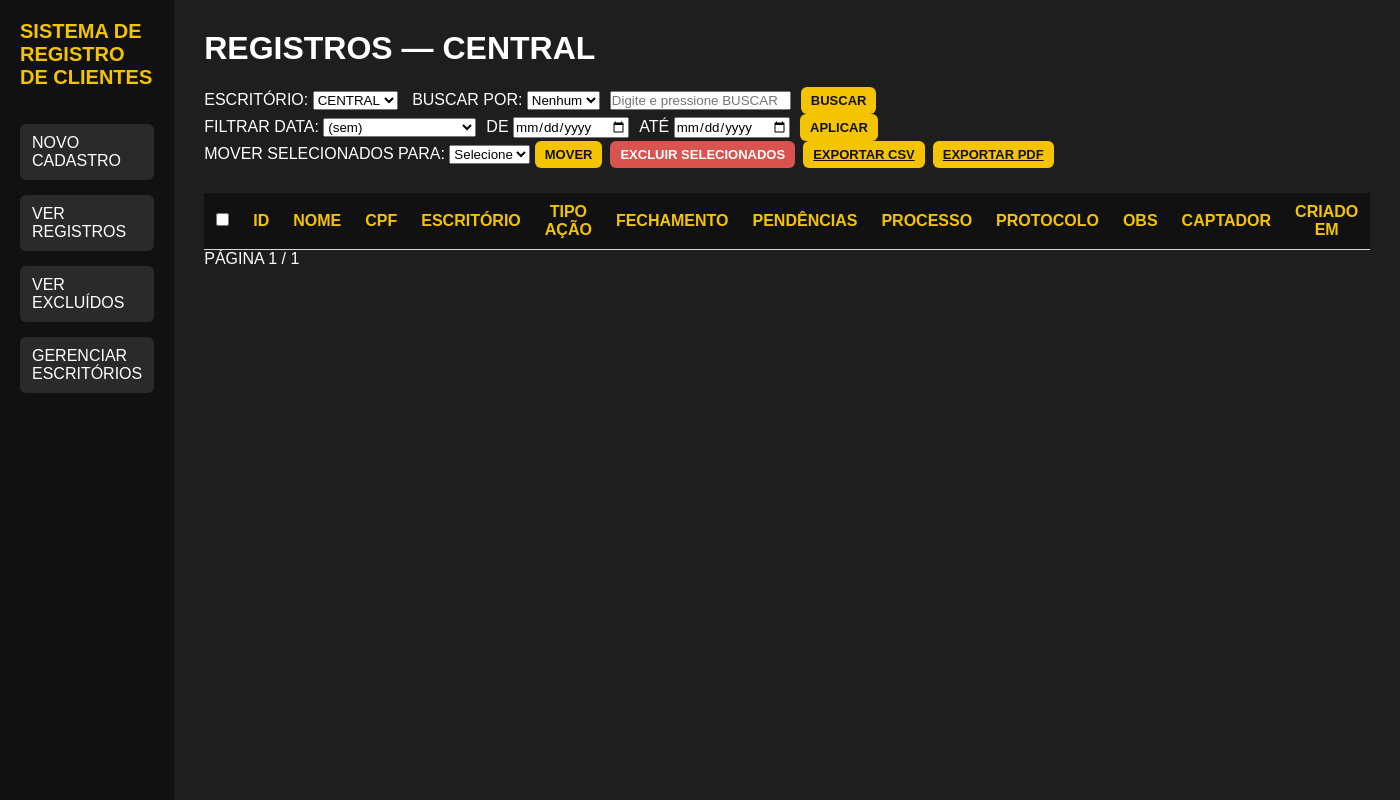
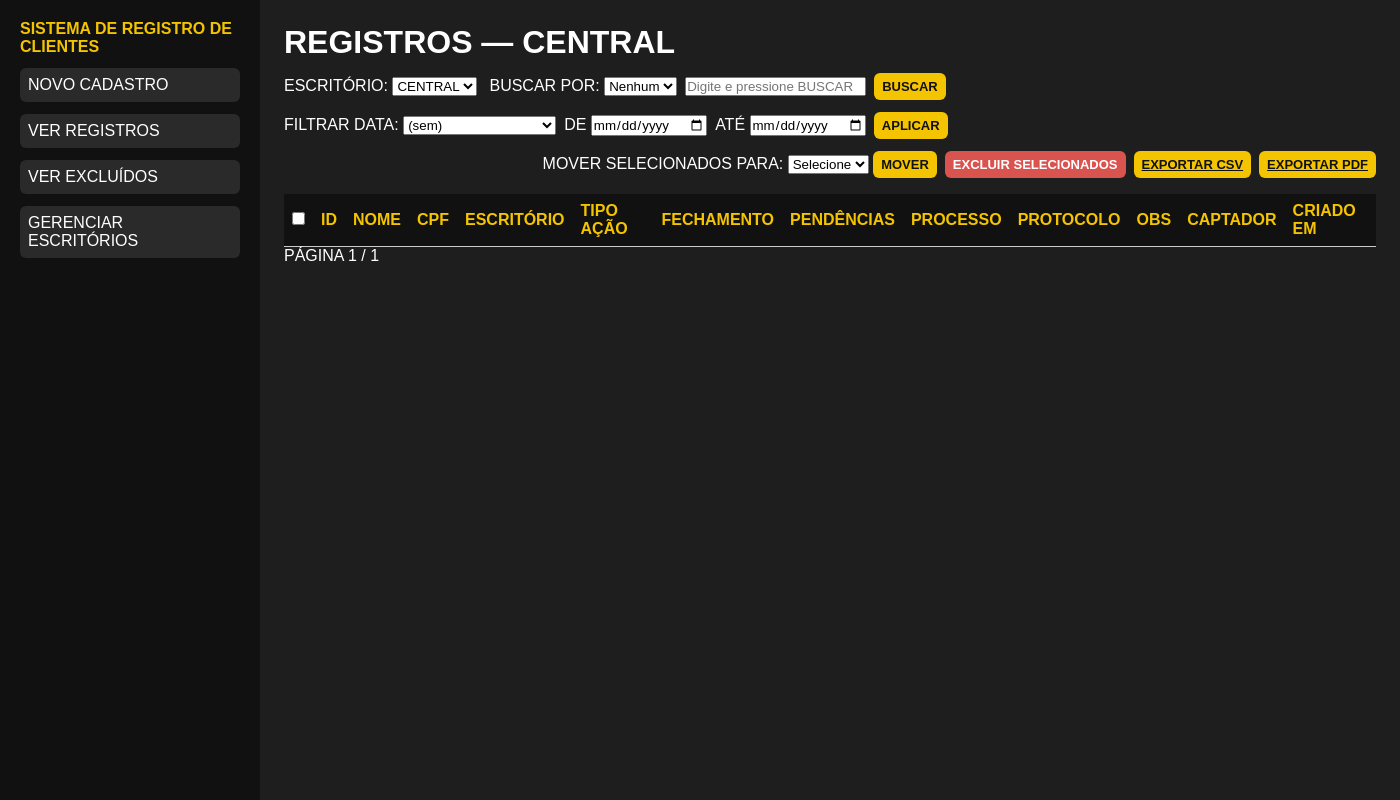
Before and after one commit to bponedev/REGISTRO-DE-CLIENTES, a Flask app: page /table in a window 1400 px wide. Run offline with Flask 3, Linux system fonts and the light colour scheme; data that the repository does not hold is empty.

Commit message:
Update style.css

```diff
--- a/static/style.css
+++ b/static/style.css
@@ -1,242 +1,37 @@
-/* ===============================
-   PALETA PRINCIPAL DO SISTEMA
-   =============================== */
-:root {
-  --black: #111;
-  --dark-gray: #1e1e1e;
-  --gray: #2a2a2a;
-  --light-gray: #d9d9d9;
-  --yellow: #f5c400;
-  --yellow-hover: #d9ab00;
-  --white: #fff;
+:root{
+  --black:#111;
+  --dark-gray:#1e1e1e;
+  --gray:#2a2a2a;
+  --light-gray:#d9d9d9;
+  --yellow:#f5c400;
+  --yellow-hover:#d9ab00;
+  --white:#fff;
 }
 
-/* ===============================
-   RESET BÁSICO
-   =============================== */
-* {
-  margin: 0;
-  padding: 0;
-  box-sizing: border-box;
-  font-family: Arial, sans-serif;
-}
-
-body {
-  background: var(--dark-gray);
-  color: var(--white);
-}
-
-/* ===============================
-   LAYOUT GERAL
-   =============================== */
-.container {
-  display: flex;
-  min-height: 100vh;
-}
-
-/* ===============================
-   SIDEBAR
-   =============================== */
-.sidebar {
-  width: 260px;
-  background: var(--black);
-  padding: 20px;
-  display: flex;
-  flex-direction: column;
-  gap: 15px;
-}
-
-.sidebar .brand {
-  font-size: 20px;
-  font-weight: bold;
-  color: var(--yellow);
-  margin-bottom: 20px;
-  display: block;
-}
-
-.sidebar a {
-  color: var(--white);
-  text-decoration: none;
-  padding: 10px 12px;
-  border-radius: 6px;
-  background: var(--gray);
-  transition: 0.2s;
-}
-
-.sidebar a:hover {
-  background: var(--yellow);
-  color: var(--black);
-}
-
-/* ===============================
-   ÁREA PRINCIPAL
-   =============================== */
-.main {
-  flex: 1;
-  padding: 30px;
-}
-
-/* ===============================
-   CARDS
-   =============================== */
-.card {
-  background: var(--gray);
-  padding: 25px;
-  border-radius: 10px;
-  box-shadow: 0 0 10px #0004;
-}
-
-h1 {
-  margin-bottom: 20px;
-}
-
-/* ===============================
-   FORMULÁRIOS
-   =============================== */
-.field {
-  display: block;
-  margin-bottom: 15px;
-}
-
-.field input,
-.field select,
-.field textarea {
-  width: 100%;
-  padding: 10px;
-  border-radius: 6px;
-  margin-top: 5px;
-  border: none;
-  background: var(--light-gray);
-  color: var(--black);
-}
-
-.btn {
-  background: var(--yellow);
-  color: var(--black);
-  padding: 14px 18px;
-  border: none;
-  border-radius: 6px;
-  cursor: pointer;
-  font-weight: bold;
-  transition: 0.2s;
-}
-
-.btn:hover {
-  background: var(--yellow-hover);
-}
-
-/* Botões menores */
-.btn-small {
-  background: var(--yellow);
-  color: var(--black);
-  padding: 6px 10px;
-  border: none;
-  border-radius: 6px;
-  cursor: pointer;
-  font-weight: bold;
-  transition: 0.2s;
-  font-size: 13px;
-}
-
-.btn-small:hover {
-  background: var(--yellow-hover);
-}
-
-.btn-small.danger {
-  background: #d9534f;
-  color: white;
-}
-
-.btn-small.danger:hover {
-  background: #b64642;
-}
-
-.danger {
-  background: #d9534f !important;
-  color: white !important;
-}
-
-.danger:hover {
-  background: #b64642 !important;
-}
-
-/* ===============================
-   TABELAS
-   =============================== */
-table {
-  width: 100%;
-  border-collapse: collapse;
-  margin-top: 25px;
-}
-
-table th,
-table td {
-  padding: 10px 12px;
-  border-bottom: 1px solid var(--light-gray);
-}
-
-table th {
-  background: var(--black);
-  color: var(--yellow);
-}
-
-table tr:hover {
-  background: #ffffff0d;
-}
-
-/* ===============================
-   FLASH MESSAGES
-   =============================== */
-.flash-container {
-  margin-bottom: 15px;
-}
-
-.flash {
-  padding: 12px;
-  margin-bottom: 10px;
-  border-radius: 5px;
-}
-
-.flash.success {
-  background: #4caf50;
-  color: white;
-}
-
-.flash.error {
-  background: #d9534f;
-  color: white;
-}
-
-/* ===============================
-   PAGINAÇÃO
-   =============================== */
-.pagination {
-  margin-top: 20px;
-  display: flex;
-  gap: 15px;
-  align-items: center;
-}
-
-.pagination a {
-  color: var(--yellow);
-  font-weight: bold;
-  text-decoration: none;
-}
-
-.pagination a:hover {
-  text-decoration: underline;
-}
-
-/* ===============================
-   FORMS INLINE
-   =============================== */
-.inline-form {
-  display: inline-flex;
-  align-items: center;
-  gap: 10px;
-  margin-right: 10px;
-}
-
-.filters {
-  margin-bottom: 20px;
-}
+*{box-sizing:border-box;margin:0;padding:0;font-family:Arial,Helvetica,sans-serif}
+body{background:var(--dark-gray);color:var(--white)}
+.container{display:flex;min-height:100vh}
+.sidebar{width:260px;background:var(--black);padding:20px;display:flex;flex-direction:column;gap:12px}
+.sidebar .brand{color:var(--yellow);font-weight:700;font-size:16px}
+.sidebar a{background:var(--gray);color:var(--white);padding:8px;border-radius:6px;text-decoration:none}
+.sidebar a:hover{background:var(--yellow);color:var(--black)}
+.main{flex:1;padding:24px}
+.card{background:var(--gray);padding:20px;border-radius:10px;box-shadow:0 0 10px #0004;margin-bottom:16px}
+h1{margin-bottom:12px}
+.field{display:block;margin-bottom:12px}
+.field input, .field select, .field textarea{width:100%;padding:10px;border-radius:6px;border:none;background:var(--light-gray);color:var(--black)}
+.btn{background:var(--yellow);color:var(--black);padding:10px 14px;border:none;border-radius:6px;cursor:pointer;font-weight:700}
+.btn:hover{background:var(--yellow-hover)}
+.btn-small{background:var(--yellow);color:var(--black);padding:6px 8px;border:none;border-radius:6px;cursor:pointer;font-weight:700;font-size:13px}
+.btn-small:hover{background:var(--yellow-hover)}
+.btn-small.danger, .danger{background:#d9534f;color:#fff}
+table{width:100%;border-collapse:collapse;margin-top:16px}
+table th, table td{padding:8px;border-bottom:1px solid #ccc}
+table th{background:var(--black);color:var(--yellow);text-align:left}
+.inline-form{display:inline-flex;gap:8px;align-items:center}
+.controls-row{display:flex;gap:12px;align-items:center;flex-wrap:wrap;margin-bottom:12px}
+.flash{padding:10px;border-radius:6px;margin-bottom:10px}
+.flash.success{background:#4caf50;color:#fff}
+.flash.error{background:#d9534f;color:#fff}
+.toast{position:fixed;right:20px;top:20px;padding:10px 14px;border-radius:6px;background:#333;color:#fff;box-shadow:0 4px 12px #0008;z-index:9999}
+.uppercase{ text-transform:uppercase; }
```
